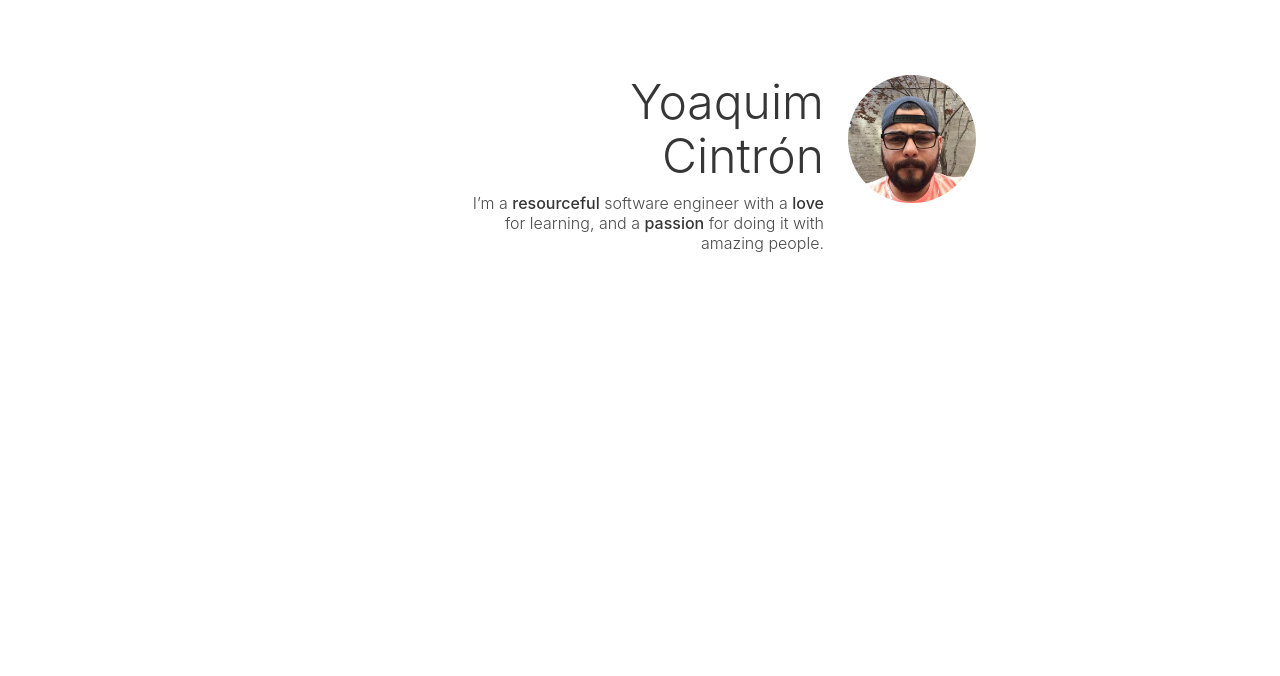
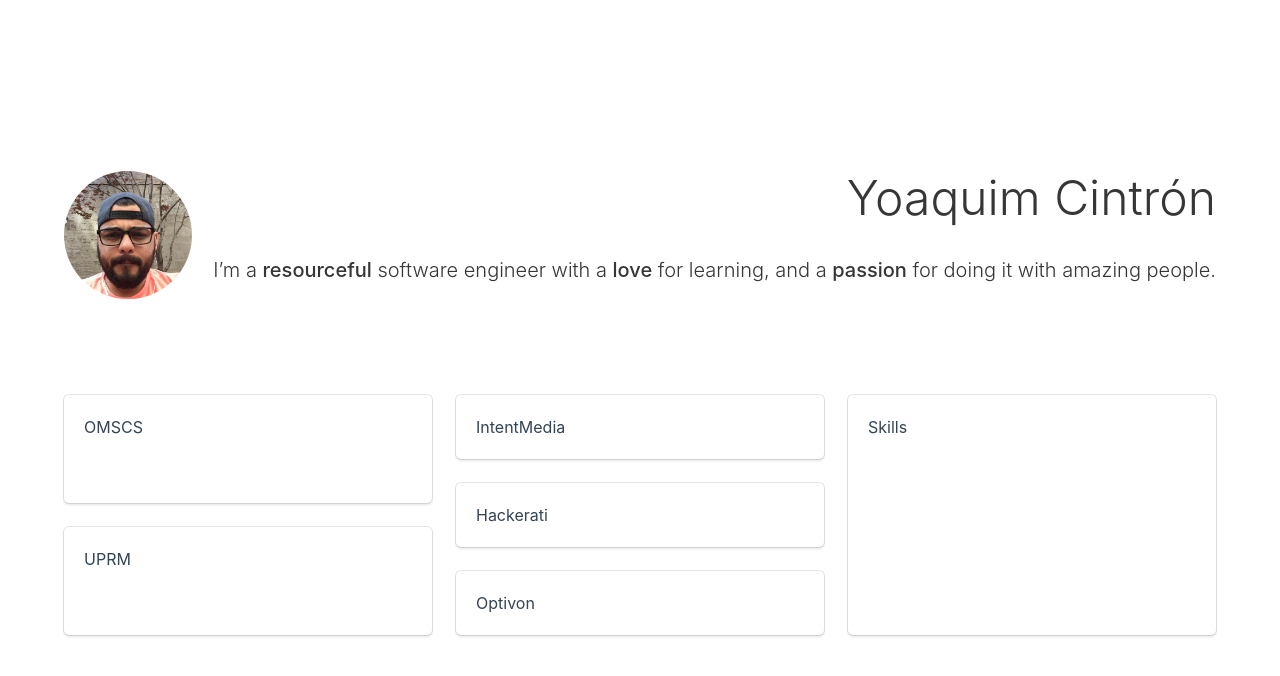
Before and after one commit to yoaquim/v1-resume, a React app: page / in a window 1280 px wide. Shown: the top 676 px of the page. Built offline with nearby package versions, Linux system fonts and the light colour scheme.

Commit message:
Better layout styling

```diff
--- a/src/AboutMe.js
+++ b/src/AboutMe.js
@@ -1,23 +1,51 @@
 import React from 'react'
 
 class AboutMe extends React.Component {
+    // render() {
+    //     return (
+    //         <section className="section about-me">
+    //             <div className="container">
+    //                 <div className="columns">
+    //                     <div className="column is-4 is-offset-4 has-text-right">
+    //                         <h1 className="title is-1">Yoaquim Cintrón</h1>
+    //                         <p className="subtitle is-6 description">
+    //                             I’m a <strong>resourceful</strong> software engineer with a <strong>love</strong> for learning,
+    //                             and a <strong>passion</strong> for doing it with amazing people.
+    //                         </p>
+    //                     </div>
+    //                     <div className="column is-4">
+    //                         <figure className="image is-128x128">
+    //                             <img className="me" src="./assets/me.jpg" alt="Yoaquim"/>
+    //                         </figure>
+    //                     </div>
+    //                 </div>
+    //             </div>
+    //         </section>
+    //     )
+    // }
+
     render() {
         return (
-            <section className="about-me">
-                <div className="container">
-                    <div className="columns">
-                        <div className="column is-4 is-offset-4 has-text-right">
-                            <h1 className="title is-1">Yoaquim Cintrón</h1>
-                            <p className="description subtitle is-6">
-                                I’m a <strong>resourceful</strong> software engineer with a <strong>love</strong> for learning,
-                                and a <strong>passion</strong> for doing it with amazing people.
-                            </p>
-                        </div>
-                        <div className="column is-4">
+            <section className="section hero about-me">
+                <div className="hero-body">
+                    <div className="container">
+                        <div className="is-pulled-left">
                             <figure className="image is-128x128">
                                 <img className="me" src="./assets/me.jpg" alt="Yoaquim"/>
                             </figure>
                         </div>
+
+                        <div className="is-pulled-right has-text-right">
+                            <h1 className="title is-1">
+                                Yoaquim Cintrón
+                            </h1>
+
+                            <div className="title is-5 description">
+                                I’m a <strong>resourceful</strong> software engineer with a <strong>love</strong> for
+                                learning, and a <strong>passion</strong> for doing it with amazing people.
+                            </div>
+                        </div>
+
                     </div>
                 </div>
             </section>
--- a/src/Resume.js
+++ b/src/Resume.js
@@ -1,11 +1,15 @@
 import React from 'react'
 import AboutMe from './AboutMe'
+import Sheet from './Sheet'
 
 class Resume extends React.Component {
 
     render() {
         return (
-            <AboutMe/>
+            <div>
+                <AboutMe/>
+                <Sheet/>
+            </div>
         )
     }
 
--- a/src/Sheet.js
+++ b/src/Sheet.js
@@ -3,9 +3,43 @@
 class Sheet extends React.Component {
     render() {
         return (
-            <div className="sheet tile is-ancestor">
+            <section className="section sheet">
+                <div className="container">
 
-            </div>
+                    <div className="sheet tile is-ancestor">
+                        {/*Education*/}
+                        <div className="tile is-vertical is-4 is-parent">
+                            <div className="box tile is-child">
+                                OMSCS
+                            </div>
+                            <div className="box tile is-child">
+                                UPRM
+                            </div>
+                        </div>
+
+                        {/*Experience*/}
+                        <div className="tile is-vertical is-4 is-parent">
+                            <div className="box tile is-child">
+                                IntentMedia
+                            </div>
+                            <div className="box tile is-child">
+                                Hackerati
+                            </div>
+                            <div className="box tile is-child">
+                                Optivon
+                            </div>
+                        </div>
+
+                        {/*Skills*/}
+                        <div className="tile is-vertical is-4 is-parent">
+                            <div className="box tile is-child">
+                                Skills
+                            </div>
+                        </div>
+
+                    </div>
+                </div>
+            </section>
         )
     }
 }
--- /dev/null
+++ b/styles/about-me.less
@@ -0,0 +1,12 @@
+.about-me {
+  padding-bottom: 0;
+}
+
+.about-me {
+  img.me {
+    border-radius: 50%;
+  }
+  .description {
+    padding-top: 10px;
+  }
+}
--- a/styles/app.less
+++ b/styles/app.less
@@ -1,6 +1,8 @@
 @import "vendor/normalize.css";
 @import "vendor/bulma.css";
 @import "colors";
+
+@import "about-me";
 
 body {
   background: @bgColor;
@@ -8,12 +10,3 @@
   height: 100vh;
   padding-top: 75px;
 }
-
-.about-me {
-  img.me {
-    border-radius: 50%;
-  }
-  .description {
-    padding-top: 10px;
-  }
-}
```
